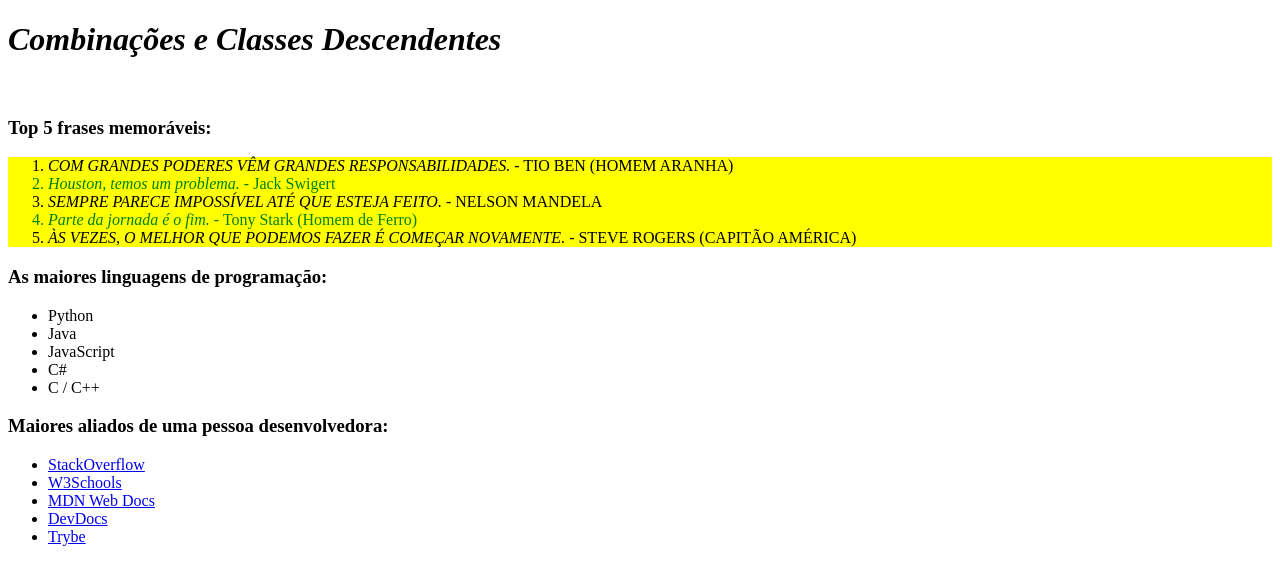
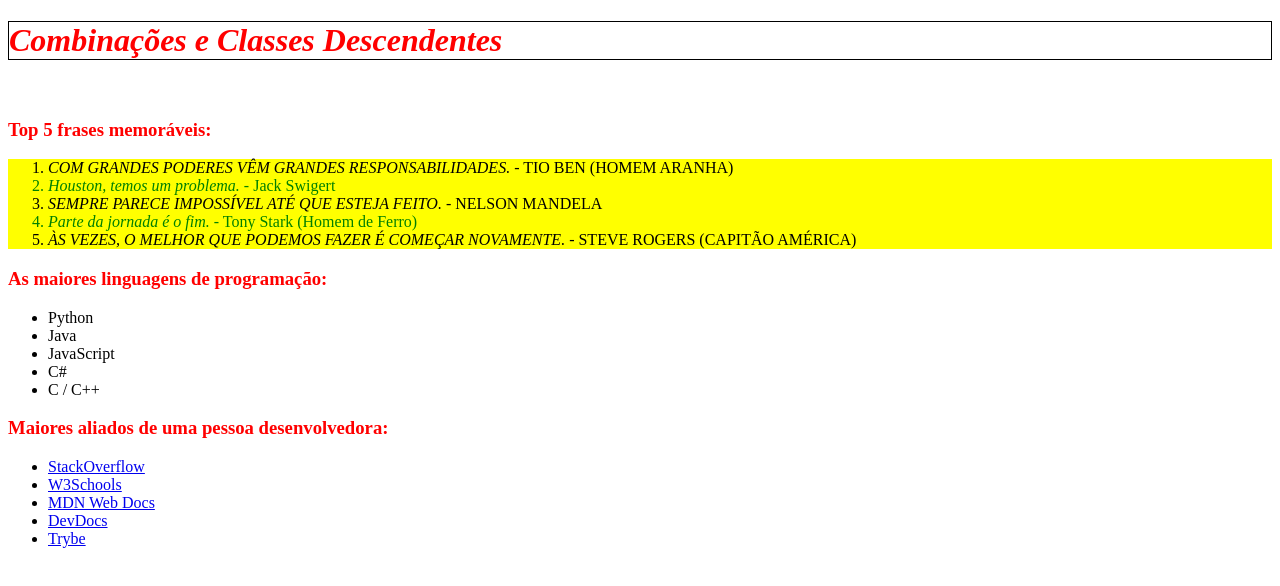
Before and after one commit to alanguilhermeM/trybe-exercicios, a plain HTML site: page Intrudução-à-HTML-e-CSS/Dia03-Seletores-e-Posicionamento/index5.html in a window 1280 px wide. Drawn offline with Linux system fonts and the light colour scheme.

Commit message:
Modificando os headers para vermelho e transformando os que estavam em italico

```diff
--- a/Intrudução-à-HTML-e-CSS/Dia03-Seletores-e-Posicionamento/style5.css
+++ b/Intrudução-à-HTML-e-CSS/Dia03-Seletores-e-Posicionamento/style5.css
@@ -7,3 +7,10 @@ ol li.par {
 ol li.impar {
     text-transform: uppercase;
 }
+h1, h3 {
+    color: red;
+}
+h1 {
+    size: 40px;
+    border: 1px solid black;
+}
```
